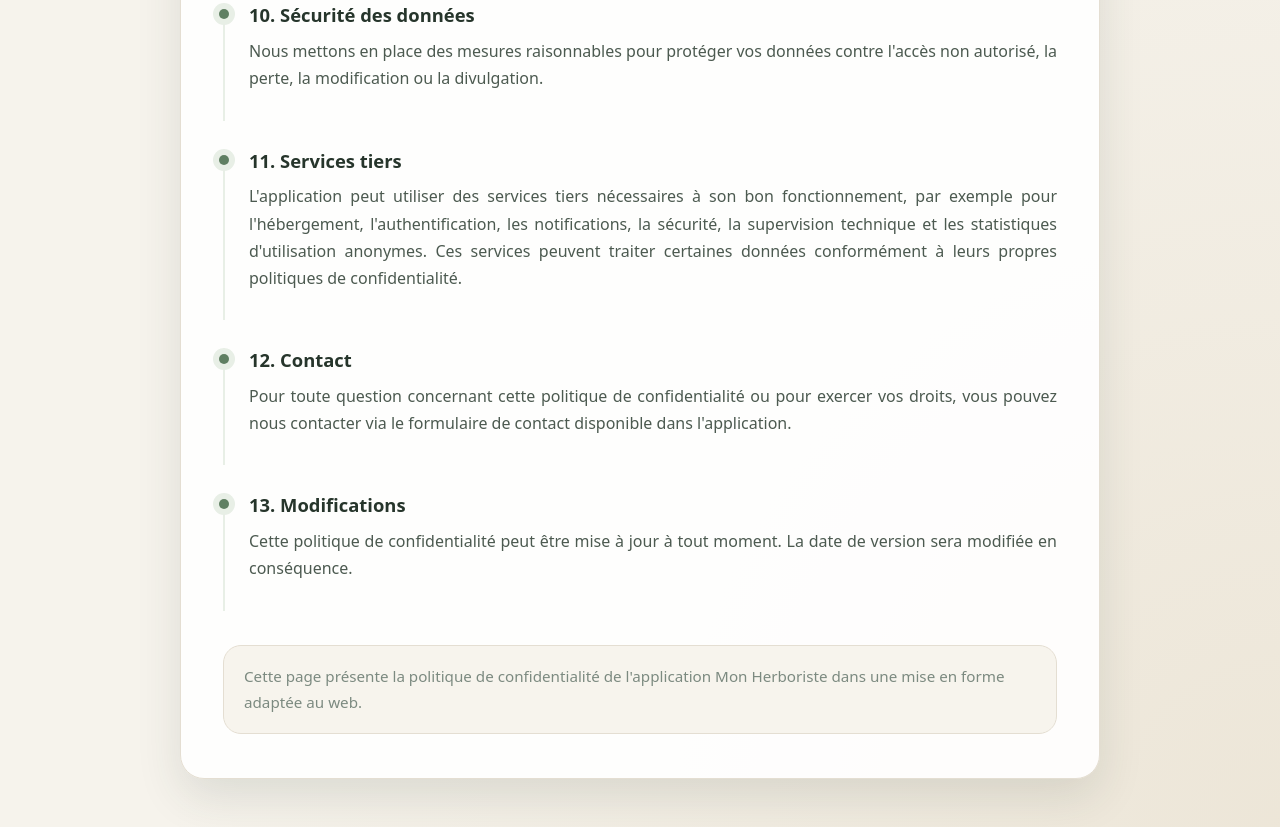
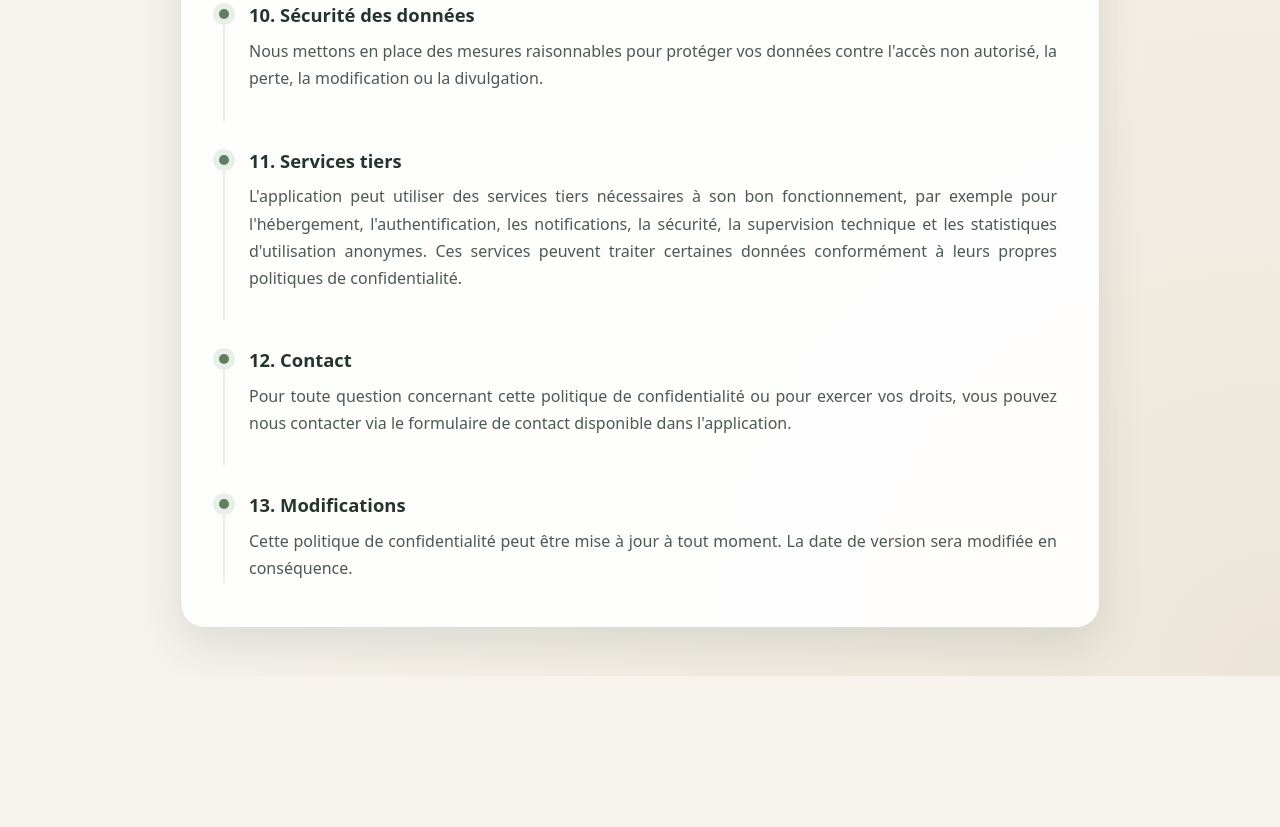
Before and after one commit to Skyentt23/mon-herboriste-confidentialite, a plain HTML site: page index.html in a window 1280 px wide. Shown: the part 2192-3019 px from the top of the page. After the commit the page ends 2868 px from the top, so only its background shows below. Drawn offline with Linux system fonts and the light colour scheme.

Commit message:
Update index.html

```diff
--- a/index.html
+++ b/index.html
@@ -288,10 +288,6 @@
               Cette politique de confidentialité peut être mise à jour à tout moment. La date de version sera modifiée en conséquence.
             </p>
           </section>
-
-          <div class="footer-note">
-            Cette page présente la politique de confidentialité de l'application Mon Herboriste dans une mise en forme adaptée au web.
-          </div>
         </div>
       </article>
     </div>
```
